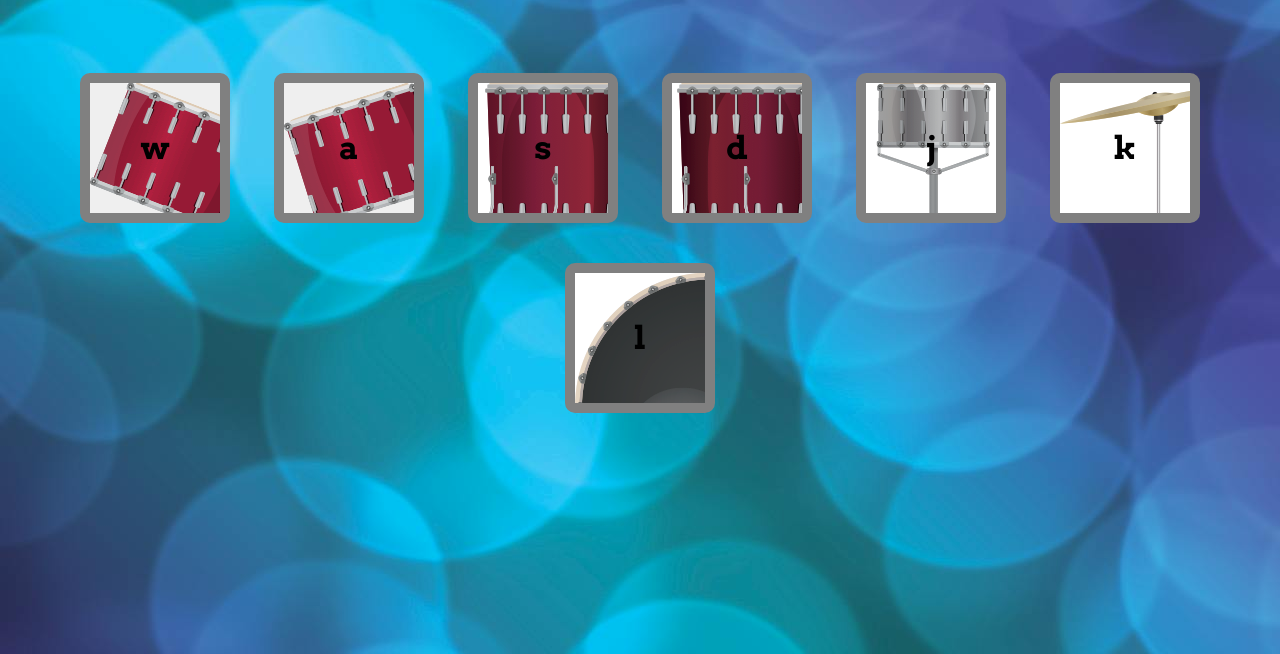
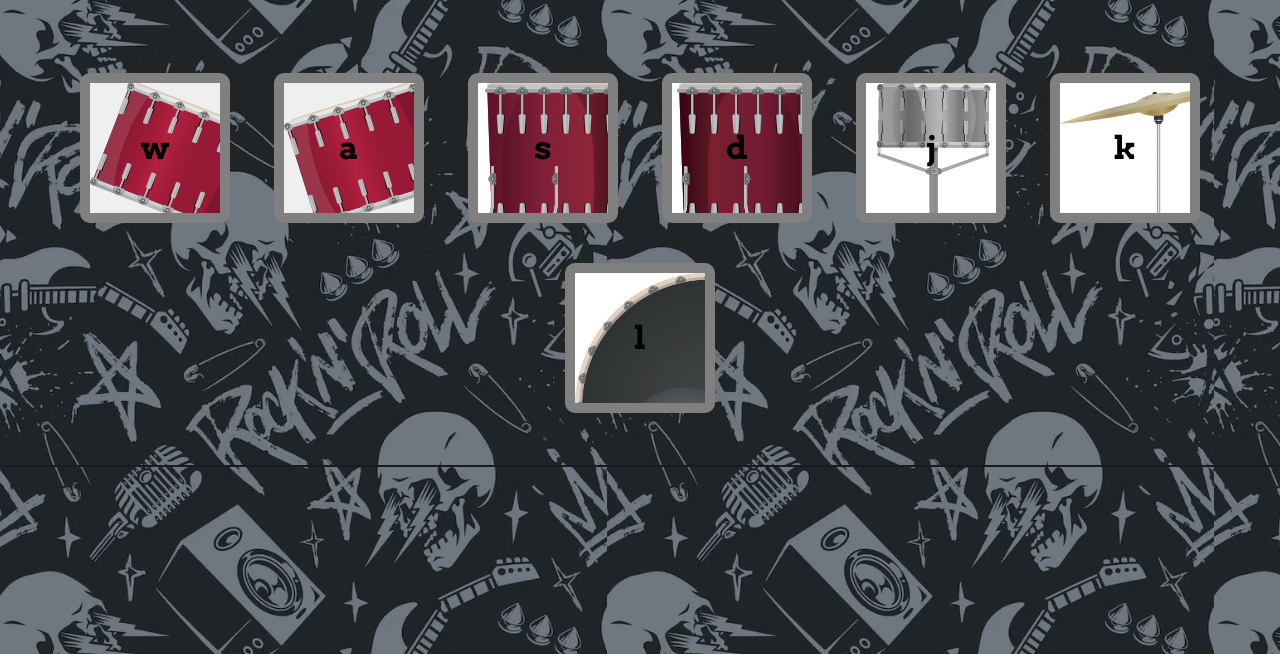
Before and after one commit to ishita-611/drumkit, a plain HTML site: page index.html in a window 1280 px wide. Shown: the part 146-800 px from the top of the page. Drawn offline with Linux system fonts and the light colour scheme; a web font is replaced by a local one.

Commit message:
Update styling.css

```diff
--- a/styling.css
+++ b/styling.css
@@ -10,7 +10,7 @@ h1{
 }
 
 body{
-    background-image: url("./bgpic.jpg");
+    background-image: url("./bg.png");
 }
 
 .drum{
```
